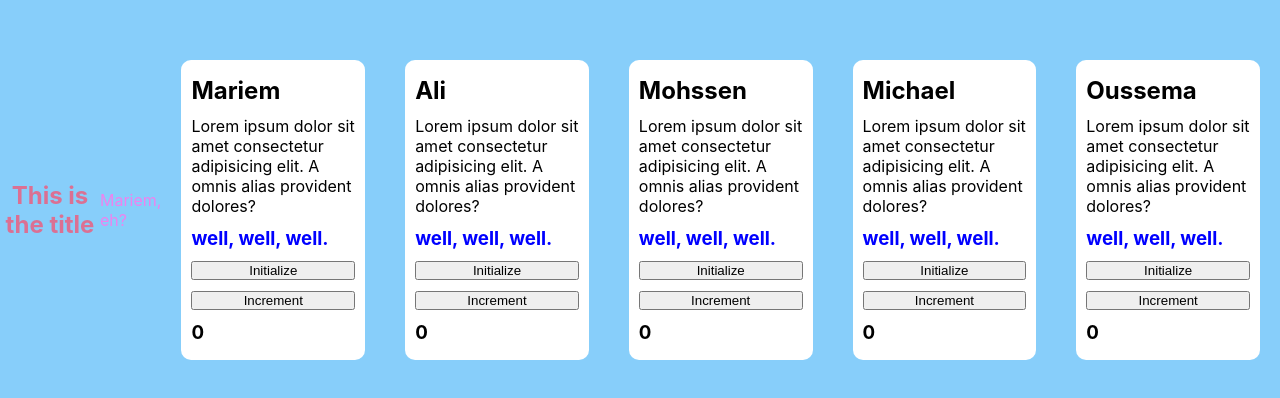
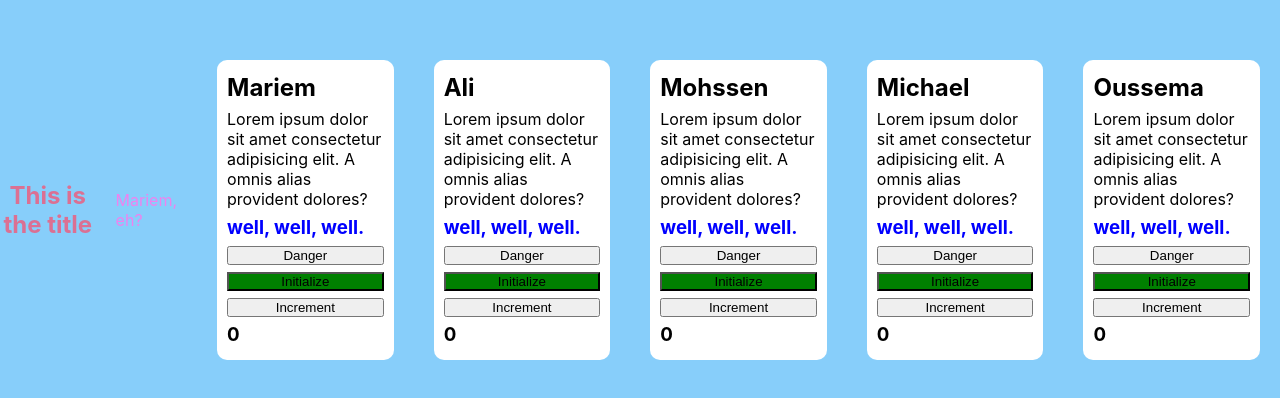
Before and after one commit to MariemBok/MERN-Stack-Project, a React (Create React App) app in the folder first_react_project/: page / in a window 1280 px wide. Shown: the part 190-588 px from the top of the page. Built offline with nearby package versions, Linux system fonts and the light colour scheme.

Commit message:
styled-components test

```diff
--- a/first_react_project/src/App.js
+++ b/first_react_project/src/App.js
@@ -12,6 +12,7 @@ function App() {
 `;
   const Mariem = styled.p`
   color: violet;
+  margin: 20px;
   `;
   return (
     <div className="app">
--- a/first_react_project/src/Tweet.js
+++ b/first_react_project/src/Tweet.js
@@ -1,8 +1,11 @@
 import React, {useState} from "react";
+import styled from "styled-components";
 
 function Tweet({name}){
     const [isRed, redSet] = useState(false);
     const [count, countSet]= useState(0);
+    const [danger, dangerSet]= useState(false);
+    //var btn_text = 'danger';
 
     const Increment = () =>{
         countSet(count + 1);
@@ -14,13 +17,27 @@ function Tweet({name}){
         redSet(false);
     }
 
+    const Endanger= () =>{
+        dangerSet(!danger);
+        console.log(danger);
+        //btn_text = 'not danger';
+
+    }
+
+
+
+    const Btn = styled.button`
+    background: ${ props => props.danger? "red" : "green"}
+    `;
+
     return(
         <div className="tweet">
             <h2>{name}</h2>
             <p>Lorem ipsum dolor sit amet consectetur adipisicing elit. A omnis alias provident dolores?</p>
             <h3 className={isRed ? "red" : "blue"}>well, well, well.</h3>
-            <button onClick={Init}>Initialize</button>
-            <button onClick={Increment}>Increment</button>
+            <button onClick={Endanger}>{danger? "Not Danger" : "Danger"}</button>
+            <Btn onClick={Init} danger={danger}>Initialize</Btn>
+            <button onClick={Increment} danger>Increment</button>
             <h3>{count}</h3>
         </div>
     );
```
